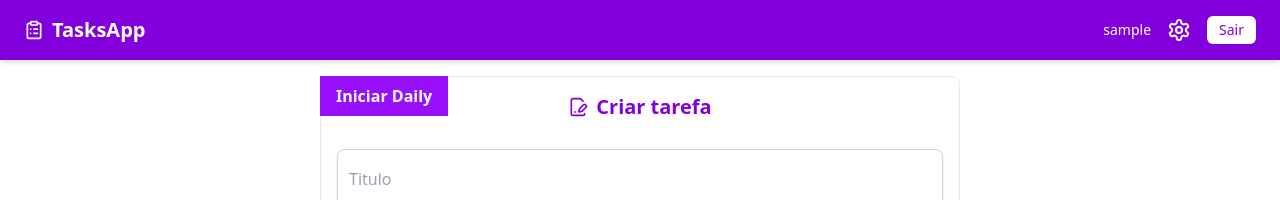
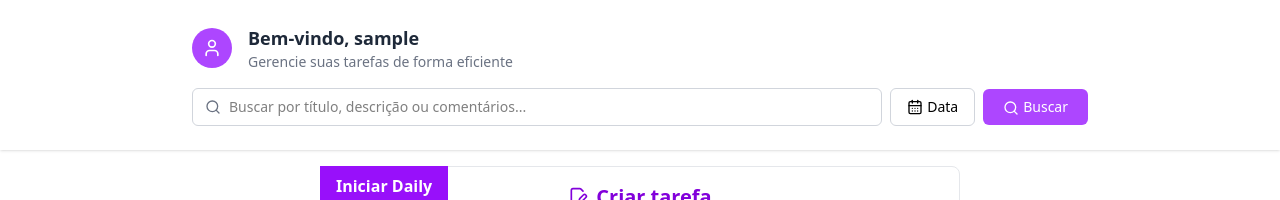
Before and after one commit to RonaldoLPFilho/F-Tasks, a React (Vite) app: page /tasks in a window 1280 px wide. Shown: the top 200 px of the page. Built offline with nearby package versions, Linux system fonts and the light colour scheme; no server answers; sample sign-in values are in the browser's storage.

Commit message:
refactor: :wrench: New header

```diff
--- a/src/layout/Header.tsx
+++ b/src/layout/Header.tsx
@@ -1,31 +1,46 @@
 import { useContext } from "react";
 import { AuthContext } from "../features/auth/contexts/AuthContext";
 import { useNavigate } from "react-router-dom";
-import { UserDropdownMenu } from "../components/UserDropdownMenu";
-import { ClipboardList } from "lucide-react";
+import { CalendarDays, Search, User } from "lucide-react";
 
-export function Header(){
-    const {username, logout} = useContext(AuthContext);
-    const navigate = useNavigate();
+export function Header() {
+  const { username } = useContext(AuthContext);
+  const navigate = useNavigate();
 
-    const handleLogout = () => {
-        logout();
-        navigate("/login");
-    }
+  return (
+    <header className="bg-white py-6 shadow-sm flex justify-center">
+      <div className="w-[70%] max-w-6xl">
+        <div className="flex items-center gap-4 mb-4">
+          <div className="bg-purple-500 text-white rounded-full w-10 h-10 flex items-center justify-center">
+            <User size={20} />
+          </div>
+          <div>
+            <h2 className="text-lg font-semibold text-gray-800">Bem-vindo, {username}</h2>
+            <p className="text-sm text-gray-500">Gerencie suas tarefas de forma eficiente</p>
+          </div>
+        </div>
 
+        <div className="flex items-center gap-2">
+          <div className="flex items-center border border-gray-300 rounded-md flex-1 px-3 py-2">
+            <Search className="text-gray-500 w-4 h-4 mr-2" />
+            <input
+              type="text"
+              placeholder="Buscar por título, descrição ou comentários..."
+              className="flex-1 outline-none text-sm"
+            />
+          </div>
 
-    return (
-        <header className="bg-purple-700 text-white py-4 px-6 flex justify-between items-center shadow-md">
+          <button className="flex items-center border border-gray-300 px-4 py-2 rounded-md text-sm">
+            <CalendarDays className="w-4 h-4 mr-1" />
+            Data
+          </button>
 
-            <h1
-                className="text-xl font-bold flex items-center gap-2 cursor-pointer hover:opacity-80 transition"
-                onClick={() => navigate("/tasks")}
-            >
-                <ClipboardList className="w-5 h-5" />
-                TasksApp
-            </h1>
-
-            <UserDropdownMenu username={username} onLogout={handleLogout}/>
-        </header>
-    )
+          <button className="bg-purple-500 hover:bg-purple-600 text-white px-5 py-2 rounded-md text-sm transition">
+            <Search className="w-4 h-4 inline mr-1" />
+            Buscar
+          </button>
+        </div>
+      </div>
+    </header>
+  );
 }
```
